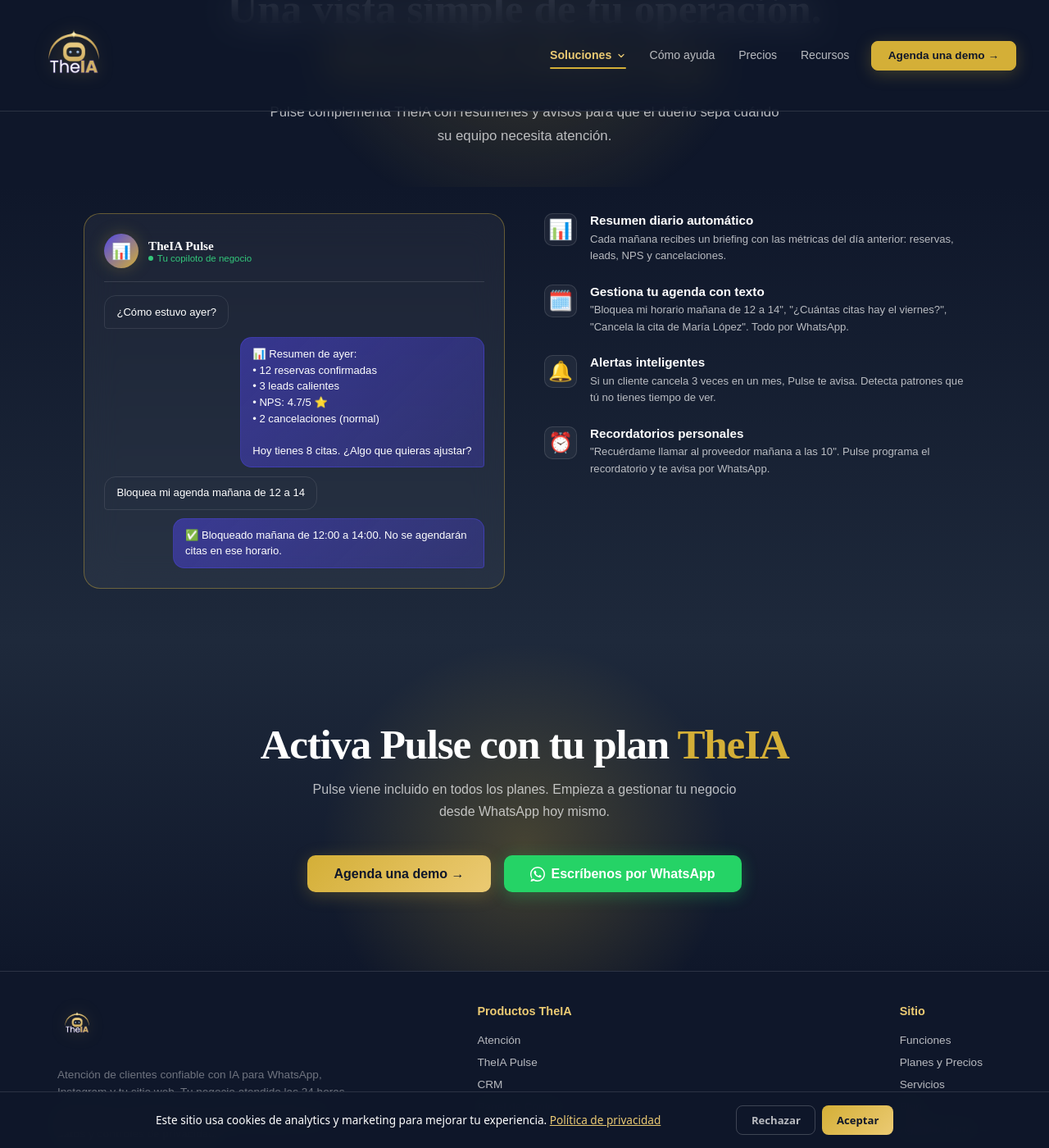
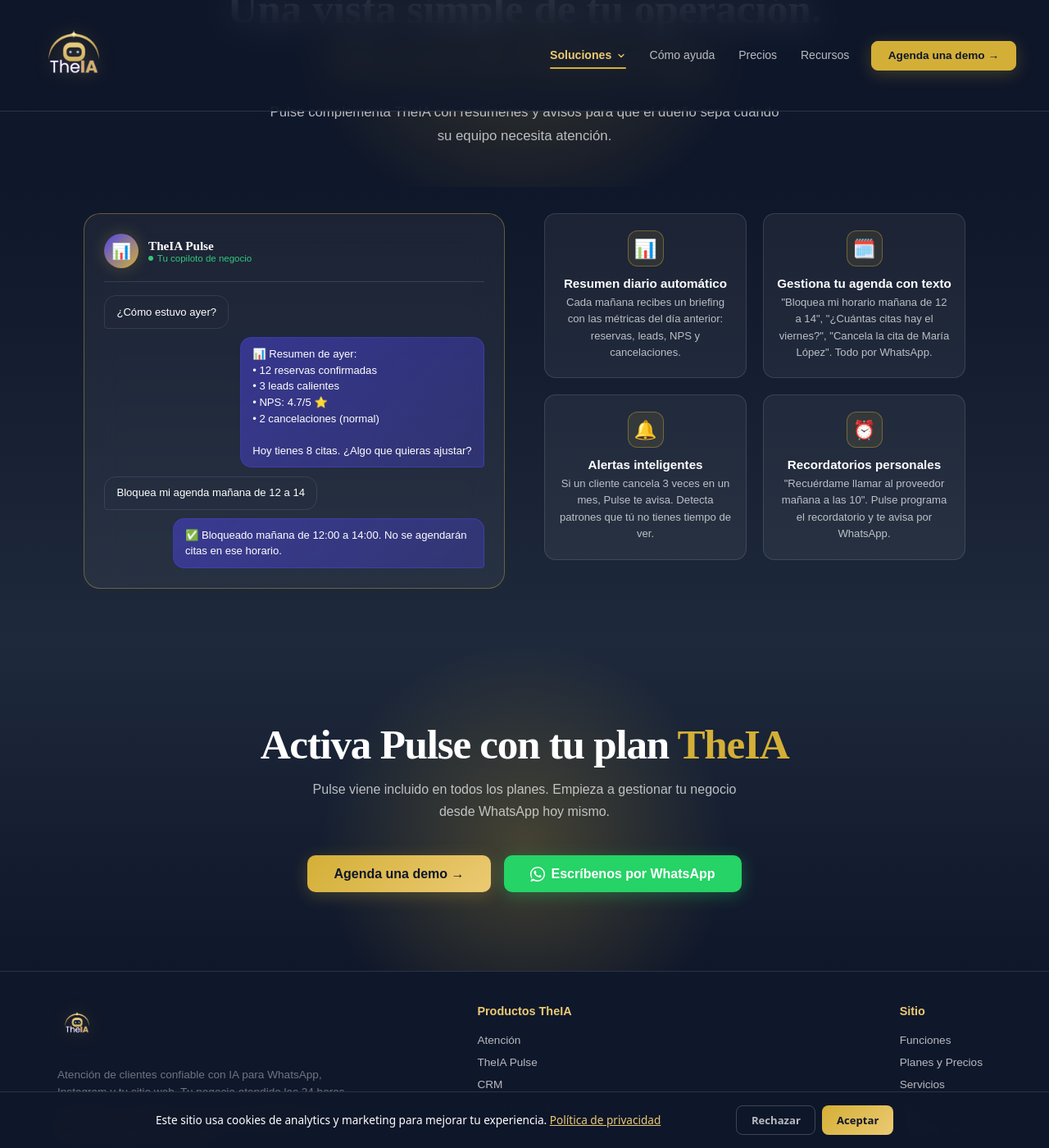
Before and after one commit to rodmera/theia-landing, a Jekyll site: the page pulse.html, which Jekyll copies as it is, in a window 1280 px wide and 1400 px high, scrolled down 228 px. Shown: the whole window at 82% size. Built offline with Jekyll 4.4.1, drawn with Linux system fonts in a browser that asks for light colours; a script that is not in the unit is left out.

Commit message:
fix(ui): homologacion visual y centrado de cards en crm, pulse y panel (TASK-202608192203)

```diff
--- a/pulse.html
+++ b/pulse.html
@@ -466,40 +466,60 @@
     }
 
     .pulse-features {
-      display: flex;
-      flex-direction: column;
-      gap: 1.5rem;
+      display: grid;
+      grid-template-columns: 1fr 1fr;
+      gap: 1.25rem;
+    }
+
+    @media (max-width: 600px) {
+      .pulse-features {
+        grid-template-columns: 1fr;
+      }
     }
 
     .pulse-feat {
       display: flex;
-      gap: 1rem;
-      align-items: flex-start;
+      flex-direction: column;
+      align-items: center;
+      text-align: center;
+      background: var(--glass);
+      border: 1px solid var(--glass-border);
+      border-radius: 14px;
+      padding: 1.25rem 1rem;
+      transition: border-color 0.2s ease, transform 0.2s ease;
+    }
+
+    .pulse-feat:hover {
+      border-color: var(--glass-border-gold);
+      transform: translateY(-2px);
     }
 
     .pulse-feat-icon {
-      font-size: 1.5rem;
+      font-size: 1.4rem;
       flex-shrink: 0;
-      width: 40px;
-      height: 40px;
+      width: 44px;
+      height: 44px;
       display: flex;
       align-items: center;
       justify-content: center;
-      background: var(--glass);
-      border: 1px solid var(--glass-border);
-      border-radius: 10px;
+      background: rgba(212, 175, 55, 0.1);
+      border: 1px solid var(--glass-border-gold);
+      border-radius: 12px;
+      margin-bottom: 0.75rem;
     }
 
     .pulse-feat-name {
       font-weight: 700;
       font-size: 0.95rem;
       margin-bottom: 0.3rem;
+      text-align: center;
     }
 
     .pulse-feat-desc {
       font-size: 0.82rem;
       color: var(--text-sub);
       line-height: 1.55;
+      text-align: center;
     }
 
     /* CTA Final */
```
Also changed, not shown: crm.html (+11 -4 lines), panel.html (+7 -2 lines), tests/test_site_cards_homologation.py (+47 -12 lines).
